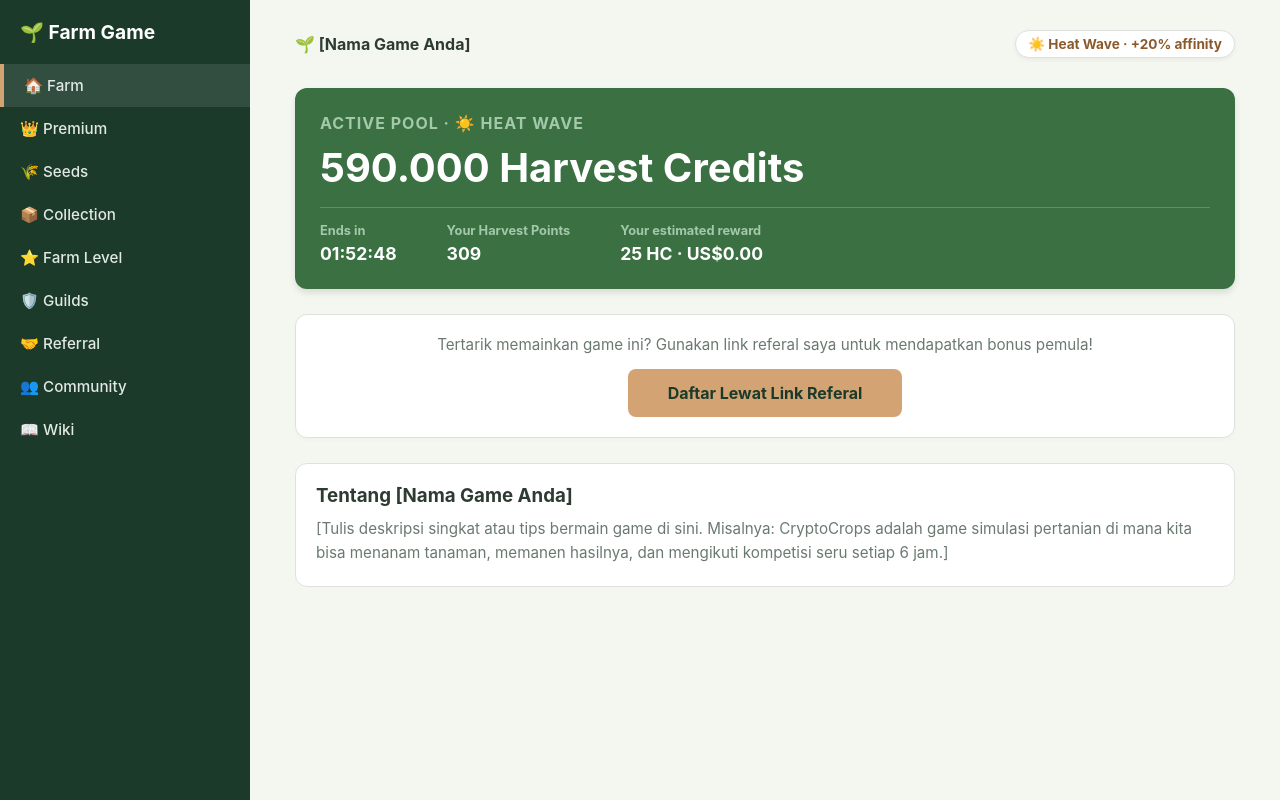
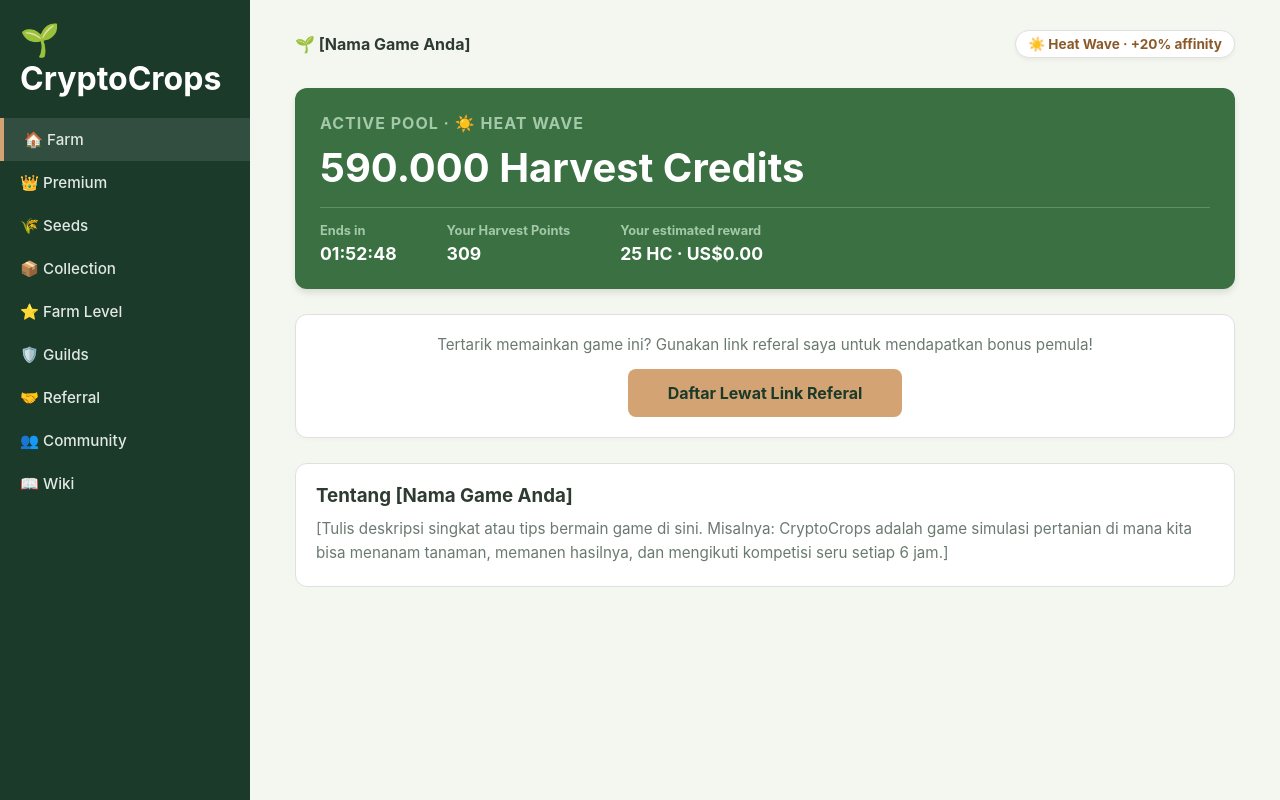
Before and after one commit to s9benua82/gamingcuan, a plain HTML site: page index.html in a window 1280 px wide. Drawn offline with Linux system fonts and the light colour scheme.

Commit message:
Update index.html

```diff
--- a/index.html
+++ b/index.html
@@ -43,7 +43,7 @@
 
         .sidebar-logo {
             padding: 0 20px 20px;
-            font-size: 1.2rem;
+            font-size: 2rem;
             font-weight: bold;
             display: flex;
             align-items: center;
@@ -248,7 +248,7 @@
     <!-- SIDEBAR (Hanya tampil di Laptop) -->
     <div class="sidebar">
         <div class="sidebar-logo">
-            🌱 Farm Game
+            🌱 CryptoCrops
         </div>
         <ul class="sidebar-menu">
             <li class="active">🏠 Farm</li>
```
